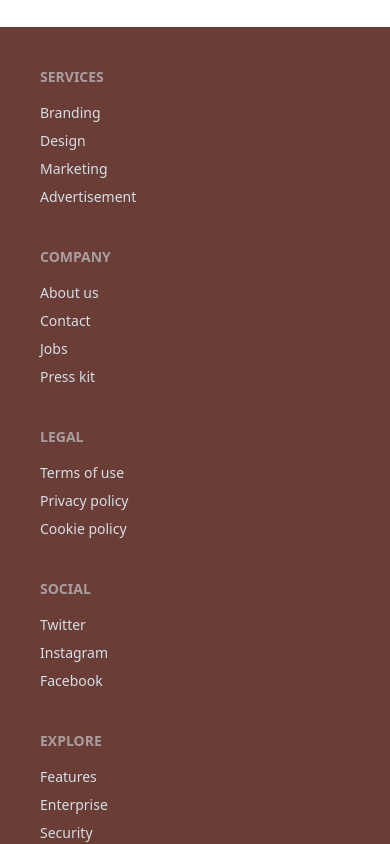
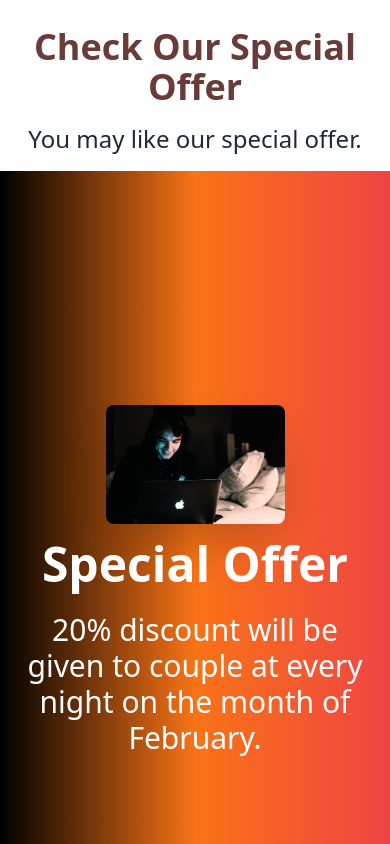
Before and after one commit to Rafiul23/hotel-boss-client, a React (Vite) app: page / in a window 390 px wide. Shown: the part 3500-4344 px from the top of the page. Built offline with nearby package versions, Linux system fonts and the light colour scheme.

Commit message:
added special offer at home page

```diff
--- a/src/Components/Home/Home.jsx
+++ b/src/Components/Home/Home.jsx
@@ -1,5 +1,6 @@
 import Banner from "../Banner/Banner";
 import Reviews from "../Reviews/Reviews";
+import SpecialOffers from "../SpecialOffers/SpecialOffers";
 import Welcome from "../Welcome/Welcome";
 
 
@@ -9,6 +10,7 @@ const Home = () => {
             <Banner></Banner>
             <Welcome></Welcome>
             <Reviews></Reviews>
+            <SpecialOffers></SpecialOffers>
         </div>
     );
 };
--- a/src/Components/SpecialOffers/SpecialOffers.jsx
+++ b/src/Components/SpecialOffers/SpecialOffers.jsx
@@ -1,9 +1,20 @@
-
+import special from '../../assets/special.jpg'
 
 const SpecialOffers = () => {
     return (
         <div>
+            <h2 className="text-4xl my-4 font-bold text-center text-[#6a3b37]">Check Our Special Offer</h2>
+            <p className="text-center mb-4 text-2xl">You may like our special offer.</p>
+            <div className="hero min-h-screen bg-gradient-to-r from-black via-orange-500 to-red-500">
+                <div className="hero-content flex-col lg:flex-row">
+                    <img src={special} className="w-1/2 rounded-lg shadow-2xl" />
+                    <div className='w-1//2 text-center text-white'>
+                        <h1 className="text-5xl font-bold">Special Offer</h1>
+                        <p className="py-6 text-3xl ">20% discount will be given to couple at every night on the month of February.</p>
 
+                    </div>
+                </div>
+            </div>
         </div>
     );
 };
```
Also changed, not shown: src/assets/special.jpg (added).
